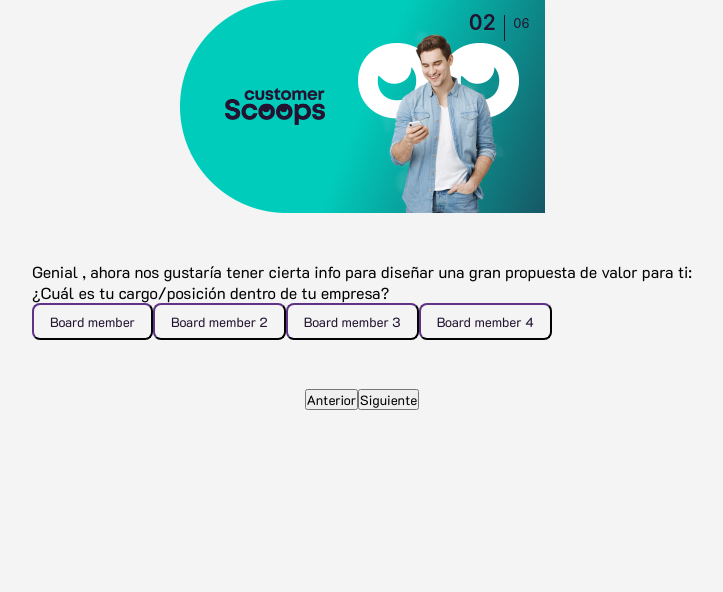
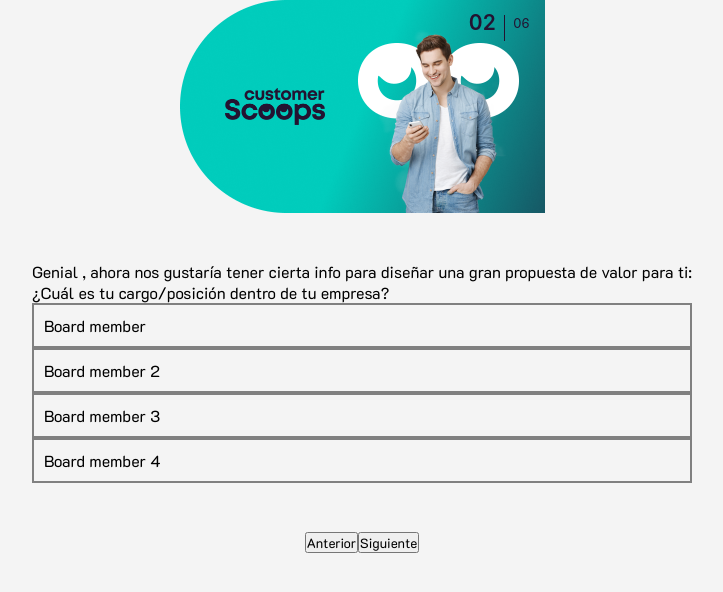
Before and after one commit to SaniEHerr/customerScoops-TestFEDeveloper, a React (Vite) app in the folder front/: page / in a window 1280 px wide. Both pictures are taken after a click on the button "Comenzar". Shown: the top 592 px of the page, without its empty margins (278-1001 px from the left). Built offline with nearby package versions, Linux system fonts and the light colour scheme; a web font is replaced by a local one.

Commit message:
fix(front): :recycle: Refactored code to use useContext to avoid prop drilling when handling user responses in the form

```diff
--- a/front/src/App.tsx
+++ b/front/src/App.tsx
@@ -2,6 +2,7 @@ import { useState } from 'react';
 import './App.css'
 import ImageSection from './components/ImageSection/ImageSection'
 import MultiStep from './components/MultiStep/MultiStep';
+import { FormProvider } from './contexts/FormContext';
 
 const App = () => {
   // State for MultiStep form, ImageSection and Progress Bar
@@ -13,13 +14,12 @@ const App = () => {
   }
 
   return (
-    <main>
-      <ImageSection step={step} />
-      <MultiStep
-        handleChangeStep={handleChangeStep}
-        step={step}
-      />
-    </main>
+    <FormProvider>
+      <main>
+        <ImageSection step={step} />
+        <MultiStep handleChangeStep={handleChangeStep} step={step} />
+      </main>
+    </FormProvider>
   )
 }
 
--- a/front/src/components/Introduction/Introduction.tsx
+++ b/front/src/components/Introduction/Introduction.tsx
@@ -1,19 +1,19 @@
 import { useState } from 'react';
 import { IntroductionContainer } from './styled.components'
+import { useFormContext } from '../../contexts/FormContext';
 
 interface IntroductionProps {
   handleChangeStep : Function;
-  handleResponse   : Function;
-  name?            : string;
 }
 
-const Introduction = ({ handleChangeStep, handleResponse, name }: IntroductionProps) => {
+const Introduction = ({ handleChangeStep }: IntroductionProps) => {
   // State for control name
-  const [inputName, setInputName] = useState(name);
+  const { userResponse, handleResponse } = useFormContext();
+  const [inputName, setInputName] = useState(userResponse.name);
 
   // Control the sending of the response and change the step
   const handleSubmit = () => {
-    handleResponse(inputName, "name");
+    handleResponse("name", inputName || "");
     handleChangeStep(2);
   }
 
@@ -28,8 +28,7 @@ const Introduction = ({ handleChangeStep, handleResponse, name }: IntroductionPr
         Queremos conocerte, ¿cuál es tu nombre?
       </p>
 
-      <input onChange={(e) => setInputName(e.target.value)} defaultValue={name} type="text" placeholder='Nombre' />
-
+      <input onChange={(e) => setInputName(e.target.value)} value={inputName || ''} placeholder='Nombre' />
       <button onClick={handleSubmit}>Comenzar</button>
     </IntroductionContainer>
   )
--- a/front/src/components/MultiStep/MultiStep.tsx
+++ b/front/src/components/MultiStep/MultiStep.tsx
@@ -1,4 +1,3 @@
-import { useState } from "react";
 import Introduction from "../Introduction/Introduction";
 import UserPosition from "../UserPosition/UserPosition";
 import Pagination from "../Pagination/Pagination";
@@ -8,41 +7,15 @@ interface MultiStepProps {
   step             : number;
 }
 
-interface userReponseData {
-  name      ?: string;
-  position  ?: string;
-  challenge ?: string;
-  crm       ?: string;
-  category  ?: string;
-}
+const MultiStep = ({ handleChangeStep, step }: MultiStepProps) => {
 
-const MultiStep = ({ handleChangeStep, step }: MultiStepProps) => {
-  // State for control user response
-  const [userResponse, setUserResponse] = useState<userReponseData>({
-    name      : '',
-    position  : '',
-    challenge : '',
-    crm       : '',
-    category  : '',
-  })
-
-  console.log(userResponse);
-
-  // Set a response according to the category
-  const handleResponse = (response: string, category: string) => {
-    setUserResponse((prevResponses) => ({
-      ...prevResponses,
-      [category]: response,
-    }));
-  };
-
-  // Set the content acording the step
+  // Set the view acording the step
   const renderStepContent = () => {
     switch (step) {
       case 1:
-        return <Introduction name={userResponse.name} handleChangeStep={handleChangeStep} handleResponse={handleResponse} />;
+        return <Introduction handleChangeStep={handleChangeStep} />;
       case 2:
-        return <UserPosition name={userResponse.name} position={userResponse.position} handleResponse={handleResponse} />
+        return <UserPosition />
       // case 3:
         // return <Step3 />;
       // default:
--- a/front/src/components/OptionButton/OptionButton.tsx
+++ b/front/src/components/OptionButton/OptionButton.tsx
@@ -1,3 +1,4 @@
+import { UserResponseData } from "../../contexts/FormContext";
 import { OptionButtonContainer } from "./styled.components"
 
 interface OptionButtonProps {
@@ -7,10 +8,10 @@ interface OptionButtonProps {
   isSelected        : boolean;
 }
 
-const OptionButton = ({ value, handleChangeValue, category, isSelected  }: OptionButtonProps) => {
+const OptionButton = ({ value, handleChangeValue, category, isSelected }: OptionButtonProps) => {
   const handleSelect = () => {
-    handleChangeValue(value, category)
-  }
+    handleChangeValue(category as keyof UserResponseData, value);
+  };
 
   return (
     <OptionButtonContainer
--- a/front/src/components/OptionButton/styled.components.ts
+++ b/front/src/components/OptionButton/styled.components.ts
@@ -1,13 +1,14 @@
 import styled from "styled-components";
 
-export const OptionButtonContainer = styled.button<{ isSelected: boolean }>`
-  padding       : .5rem 1rem;
-  border-radius : .5rem;
-  border-color  : var(--primary-color);
-  color         : var(--primary-color);
-  background-color: ${({ isSelected }) => isSelected ? "red" : "transparent"};
+export const OptionButtonContainer = styled.div<{ isSelected: boolean }>`
+  padding: 10px;
+  background-color: ${({ isSelected }) => (isSelected ? "red" : "transparent")};
+  color: ${({ isSelected }) => (isSelected ? "white" : "black")};
+  border: 2px solid ${({ isSelected }) => (isSelected ? "red" : "gray")};
+  cursor: pointer;
+  transition: all 0.3s ease;
 
   &:hover {
-    background-color: ${({ isSelected }) => isSelected ? "red" : "lightgray"};
+    background-color: ${({ isSelected }) => (isSelected ? "darkred" : "lightgray")};
   }
 `;
--- a/front/src/components/UserPosition/UserPosition.tsx
+++ b/front/src/components/UserPosition/UserPosition.tsx
@@ -1,16 +1,13 @@
+import { useFormContext } from "../../contexts/FormContext";
 import OptionButton from "../OptionButton/OptionButton"
 
-interface UserPositionProps {
-  name ?           : string;
-  position ?       : string;
-  handleResponse   : Function;
-}
+const UserPosition = () => {
+  const { userResponse, handleResponse } = useFormContext();
 
-const UserPosition = ({ name, handleResponse, position }: UserPositionProps) => {
   return (
     <div>
       <p>
-        Genial {name}, ahora nos gustaría tener cierta info para diseñar una gran propuesta de valor para ti:
+        Genial {userResponse.name}, ahora nos gustaría tener cierta info para diseñar una gran propuesta de valor para ti:
       </p>
 
       <p>
@@ -18,31 +15,31 @@ const UserPosition = ({ name, handleResponse, position }: UserPositionProps) =>
       </p>
 
       <OptionButton
-        category={"position"}
+        category="position"
         handleChangeValue={handleResponse}
         value="Board member"
-        isSelected={position === "Board member"}
+        isSelected={userResponse.position === "Board member"}
       />
 
       <OptionButton
-        category={"position"}
+        category="position"
         handleChangeValue={handleResponse}
         value="Board member 2"
-        isSelected={position === "Board member 2"}
+        isSelected={userResponse.position === "Board member 2"}
       />
 
       <OptionButton
-        category={"position"}
+        category="position"
         handleChangeValue={handleResponse}
         value="Board member 3"
-        isSelected={position === "Board member 3"}
+        isSelected={userResponse.position === "Board member 3"}
       />
 
       <OptionButton
-        category={"position"}
+        category="position"
         handleChangeValue={handleResponse}
         value="Board member 4"
-        isSelected={position === "Board member 4"}
+        isSelected={userResponse.position === "Board member 4"}
       />
     </div>
   )
--- /dev/null
+++ b/front/src/contexts/FormContext.tsx
@@ -0,0 +1,54 @@
+import React, { createContext, useContext, useState, ReactNode } from 'react';
+
+// Interface for user response data, defining the expected shape of the form data
+export interface UserResponseData {
+  name      ?: string;
+  position  ?: string;
+  challenge ?: string;
+  crm       ?: string;
+  category  ?: string;
+}
+
+// Interface for the context properties, including user response and handler function
+interface FormContextProps {
+  userResponse: UserResponseData; // Current responses from the user
+  handleResponse: (category: keyof UserResponseData, value: string) => void; // Function to update user responses
+}
+
+// Create the context with a default value of undefined
+const FormContext = createContext<FormContextProps | undefined>(undefined);
+
+// Custom hook to access the FormContext. If used outside of FormProvider, it throws an error
+export const useFormContext = () => {
+  const context = useContext(FormContext);
+  if (!context) {
+    throw new Error("useFormContext must to be use into FormProvider");
+  }
+  return context;
+};
+
+// Interface for FormProvider props, defining that it expects children components to be passed in
+interface FormProviderProps {
+  children: ReactNode;
+}
+
+// FormProvider component that provides the context value to its children
+export const FormProvider: React.FC<FormProviderProps> = ({ children }) => {
+  const [userResponse, setUserResponse] = useState<UserResponseData>({});
+
+  console.log(userResponse);
+
+  // Function to handle updating the user response based on the category and value
+  const handleResponse = (category: keyof UserResponseData, value: string) => {
+    setUserResponse((prevResponses) => ({
+      ...prevResponses,
+      [category]: value,
+    }));
+  };
+
+  return (
+    <FormContext.Provider value={{ userResponse, handleResponse }}>
+      {children}
+    </FormContext.Provider>
+  );
+};
```
